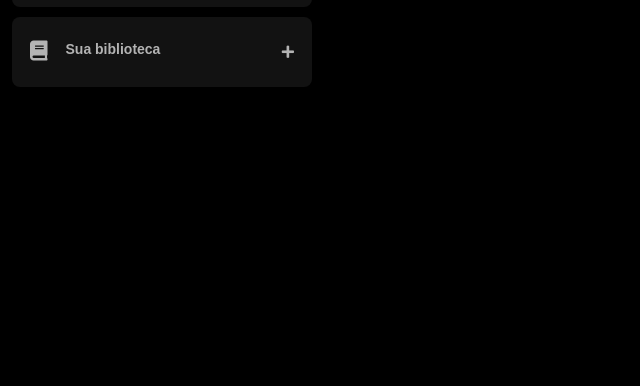
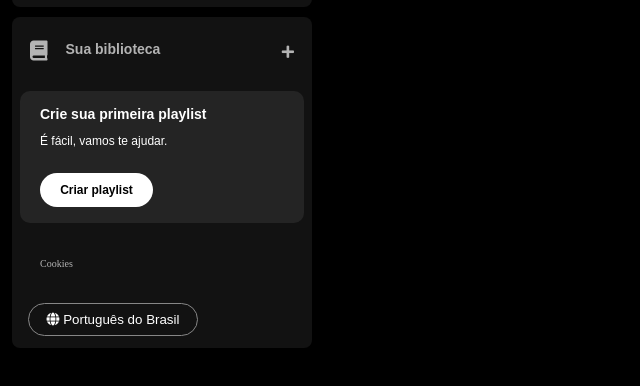
Before and after one commit to AlexsanderGS/imersao-alura-spotify, a plain HTML site: page Imersão Alura - Spotify/index.html in a window 1280 px wide. Shown: the part 166-552 px from the top of the page, without its empty margins (0-640 px from the left). Drawn offline with Linux system fonts and the light colour scheme.

Commit message:
Estilizando o conteúdo da biblioteca e criação de playlist

```diff
--- a/Imersão Alura - Spotify/index.html
+++ b/Imersão Alura - Spotify/index.html
@@ -35,8 +35,8 @@
                         </a>
                     </li>
                 </ul>
+        </nav>
 
-        </nav>
         <div class="sidebar-library">
             <div class="library-content">
                 <button class="library-button">
@@ -45,11 +45,29 @@
                 </button>
                 <span class="fa fa-plus"></span>
             </div>
+
+            <section class="section-playlist">
+                <div class="section-playlist-content">
+                <span class="text title">Crie sua primeira playlist</span>
+                <span class="text subtitle"> É fácil, vamos te ajudar.</span>
+                <button class="section-playlist-button">
+                    <span>Criar playlist</span>
+                </button>
+            </section>
+
+            <div class="cookies">
+                <a href="">Cookies</a>
+            </div>
+
+            <div class="languages">
+                <button class="languages-button">
+                    <span class="fa fa-globe"></span>
+                    <span>Português do Brasil</span>
+                </button>
+            </div>
+            </div>
         </div>
-
     </div>
-
-
 
 </body>
 </html>
--- a/Imersão Alura - Spotify/styles.css
+++ b/Imersão Alura - Spotify/styles.css
@@ -90,3 +90,83 @@ body {
 .sidebar-library .library-content .fa-plus {
     margin: 24px 10px;
 }
+
+.section-playlist {
+    display: flex;
+    align-items: flex-start;
+    justify-content: space-between;
+    gap: 20px;
+    background-color: #242424;
+    color: #b3b3b3;
+    font-weight: 600;
+    font-size: 14px;
+    margin: 8px 0;
+    padding: 16px 20px;
+    border-radius: 10px;
+}
+
+.section-playlist .section-playlist-content {
+    display: flex;
+    flex-direction: column;
+}
+
+.section-playlist-content .text {
+    padding-bottom: 14px;
+    color: #fff;
+    font-family: "DM Sans", sans-serif;
+}
+
+.section-playlist-content .title {
+    font-weight: 700;
+}
+
+.section-playlist-content .subtitle {
+    font-weight: 500;
+    font-size: 12px;
+}
+
+.section-playlist-content .section-playlist-button {
+    display: flex;
+    justify-content: center;
+    background-color: #fff;
+    color: #000;
+    border-radius: 20px;
+    font-size: 12px;
+    font-weight: 700;
+    font-family: "DM Sans", sans-serif;
+    text-decoration: none;
+    text-transform: none;
+    padding: 10px;
+    border: 0;
+    width: 113px;
+    margin-top: 12px;
+}
+
+.sidebar .cookies {
+    margin: 25px 20px;
+
+}
+
+.sidebar .cookies a {
+    color: #b3b3b3;
+    font-weight: 500;
+    font-size: 10px;
+    text-decoration: none;
+}
+
+.sidebar .cookies a:hover {
+    text-decoration: underline;
+}
+
+.languages .languages-button {
+    background-color: transparent;
+    border: 1px solid #878787;
+    color: #fff;
+    cursor: pointer;
+    font-size: bold;
+    align-items: center;
+    width: 170px;
+    margin: 8px;
+    padding: 8px;
+    border-radius: 20px;
+}
```
